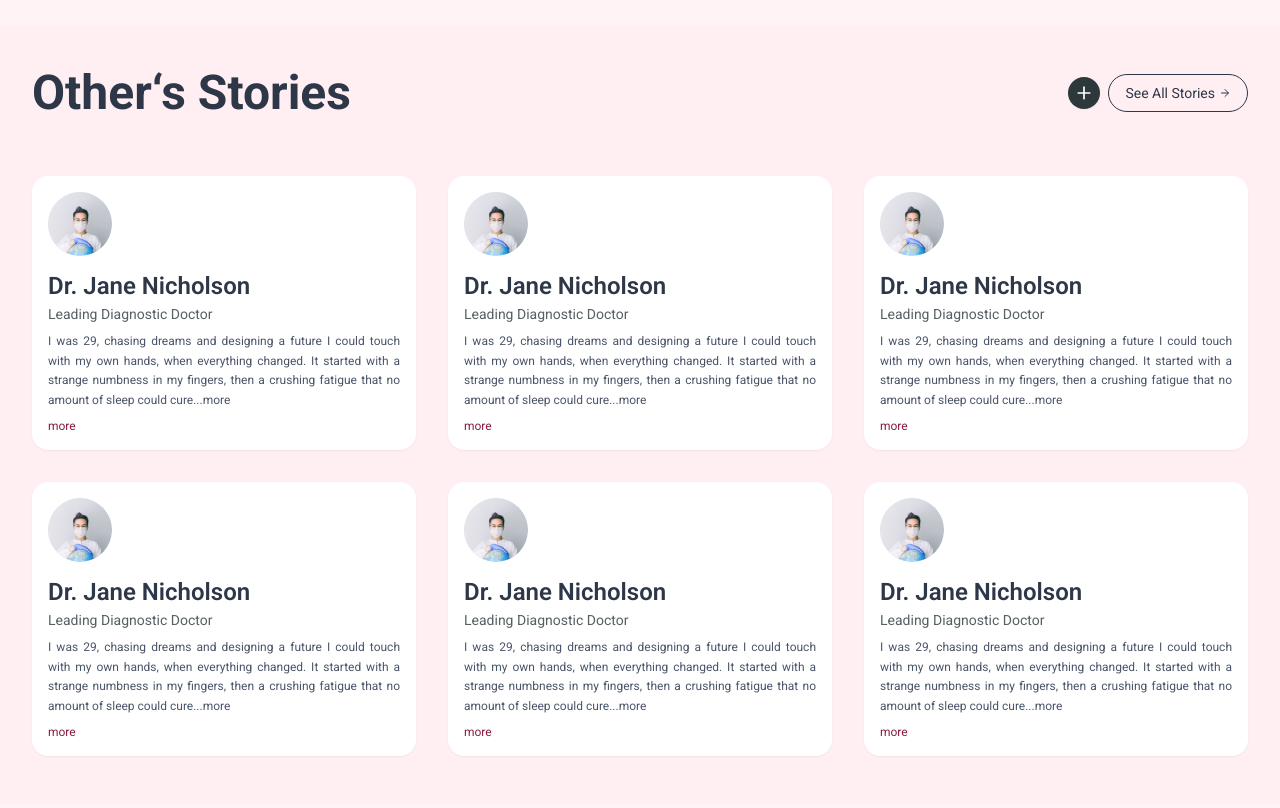
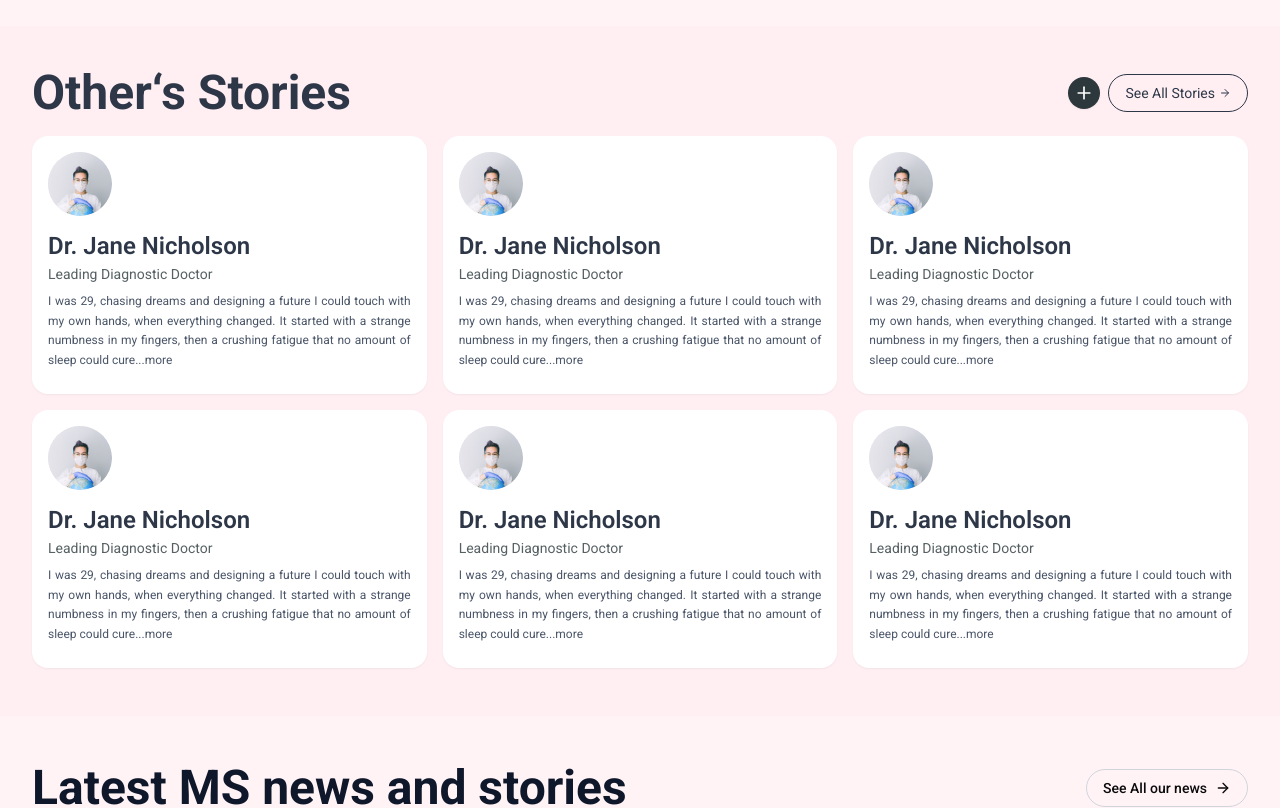
Before and after one commit to sharif57/dhataharris-frontend, a Next.js app: page / in a window 1280 px wide. Shown: the part 1900-2708 px from the top of the page. Built offline with nearby package versions, Linux system fonts and the light colour scheme.

Commit message:
fix: Update StoryCard component to correctly handle id prop and improve link structure

```diff
--- a/src/app/(home)/stories/page.tsx
+++ b/src/app/(home)/stories/page.tsx
@@ -34,9 +34,9 @@ const StoryCard = ({
         in my fingers, then a crushing fatigue that no amount of sleep could
         cure...more
       </p>
-      <Link href={`/stories/${id}`} className="text-xs text-[#8B1D3F] hover:underline">
+      {/* <Link href={`/stories/${id}`} className="text-xs text-[#8B1D3F] hover:underline">
         more
-      </Link>
+      </Link> */}
     </div>
   </Link>
 );
--- a/src/app/components/StoriesSection.tsx
+++ b/src/app/components/StoriesSection.tsx
@@ -11,12 +11,14 @@ const StoryCard = ({
   imageSrc,
   name = "Dr. Jane Nicholson",
   title = "Leading Diagnostic Doctor",
+  id = "1",
 }: {
   imageSrc: string
   name?: string
   title?: string
+  id?: string
 }) => (
-  <div className="bg-white rounded-2xl p-4 shadow-sm text-justify">
+  <Link href={`/stories/${id}`} className="bg-white rounded-2xl p-4 shadow-sm text-justify">
     <div className="flex flex-col items-start">
       <div className="w-16 h-16 rounded-full overflow-hidden bg-gray-200 mb-3">
         <Image
@@ -32,11 +34,11 @@ const StoryCard = ({
       <p className="text-[#4A5568] text-xs leading-relaxed mb-2">
       I was 29, chasing dreams and designing a future I could touch with my own hands, when everything changed. It started with a strange numbness in my fingers, then a crushing fatigue that no amount of sleep could cure...more
       </p>
-      <Link href="#" className="text-xs text-[#8B1D3F] hover:underline">
+      {/* <Link href="#" className="text-xs text-[#8B1D3F] hover:underline">
         more
-      </Link>
+      </Link> */}
     </div>
-  </div>
+  </Link>
 )
 
 export default function StoriesSection() {
@@ -99,14 +101,12 @@ export default function StoriesSection() {
             </Link>
           </div>
         </div>
-
-        <div className="grid grid-cols-1 sm:grid-cols-2 lg:grid-cols-3 gap-8 mt-16">
+        <div className="grid grid-cols-1 md:grid-cols-2 lg:grid-cols-3 gap-4">
           {profiles.map((profile, index) => (
-            <StoryCard key={index} imageSrc={profile} />
+            <StoryCard key={index} imageSrc={profile} id={index.toString()} />
           ))}
         </div>
       </div>
-
       <CreateBlogModal isOpen={isModalOpen} onClose={closeModal} />
     </section>
   )
```
